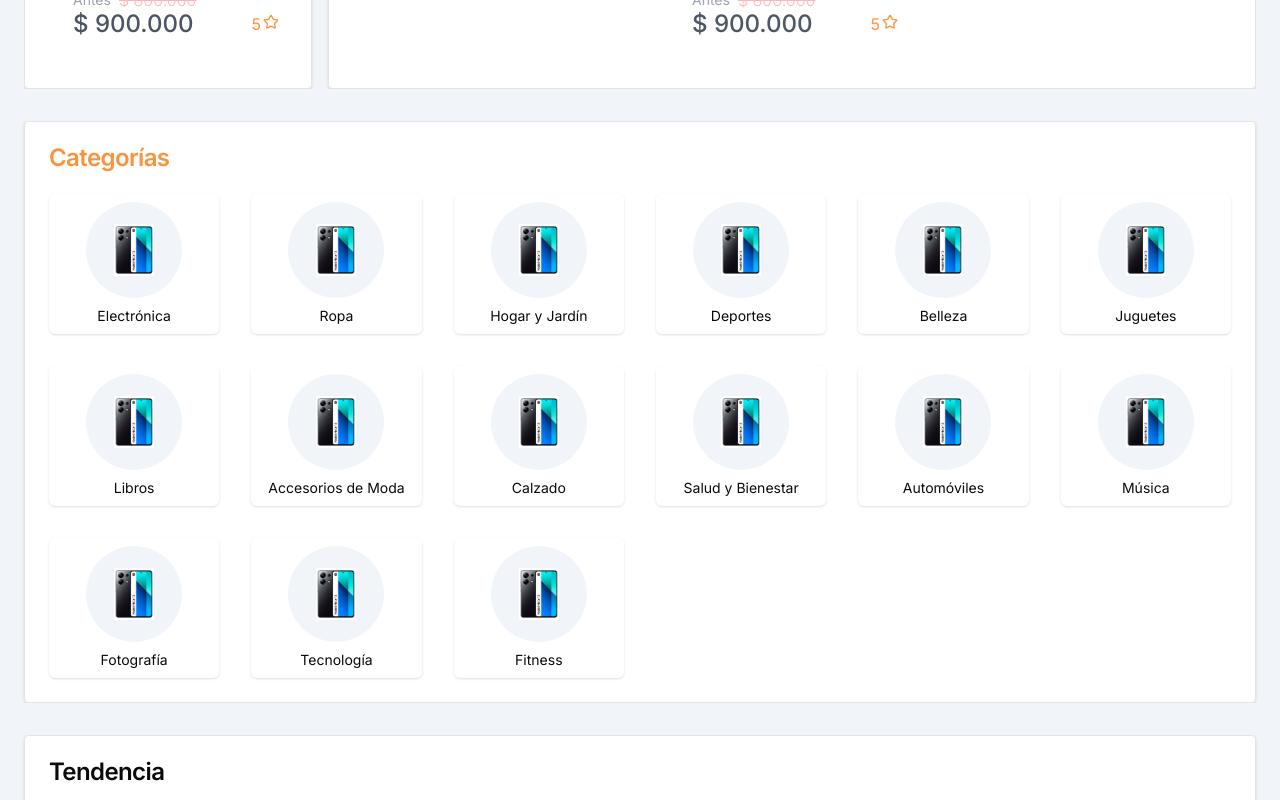
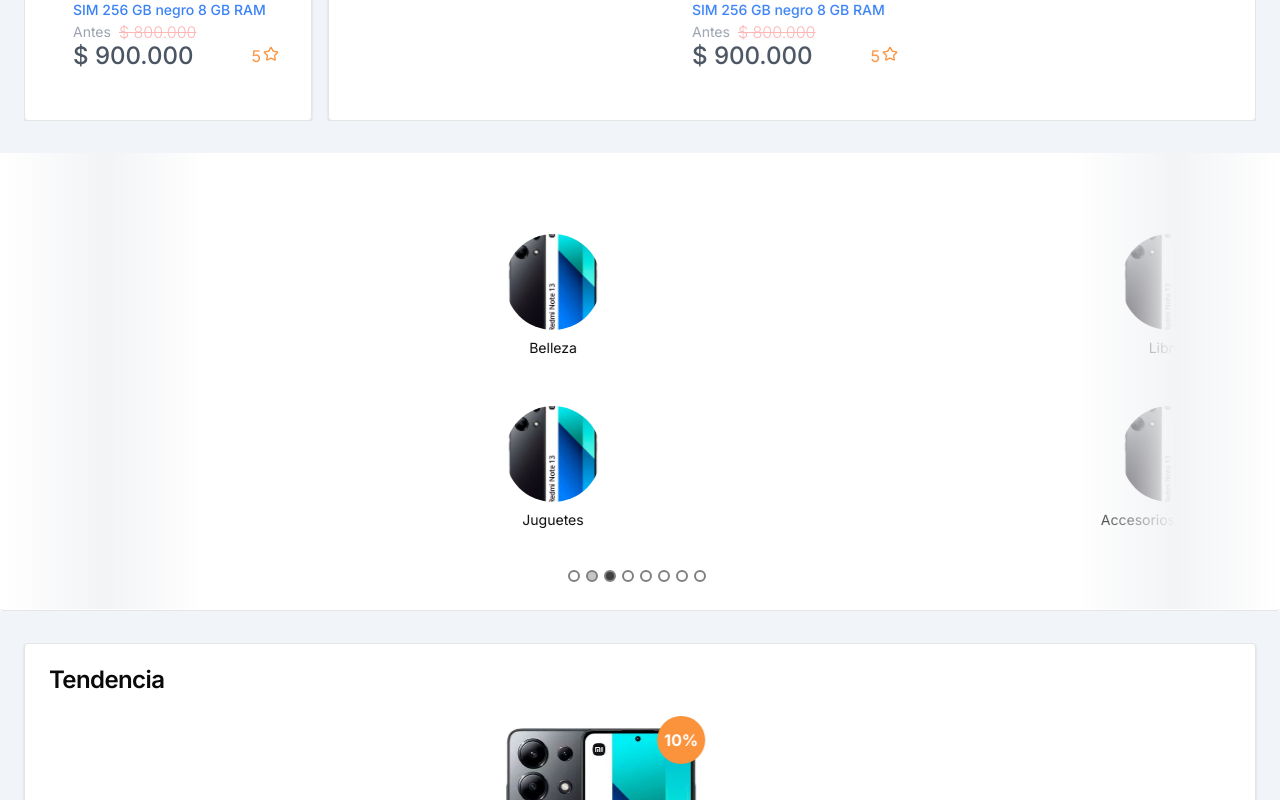
Before and after one commit to EmersonGuerreroDEV/UnderTake-client, a Next.js app: page / in a window 1280 px wide. Shown: the part 1660-2460 px from the top of the page. Built offline with nearby package versions, Linux system fonts and the light colour scheme.

Commit message:
home advance and fixed design in categories

```diff
--- a/src/app/page.tsx
+++ b/src/app/page.tsx
@@ -19,7 +19,18 @@ const HomePage = () => {
           <p>Banner publicitario</p>
         </div>
       </Wrapper>
+
       <More />
+      <Wrapper>
+        <div className='grid w-full grid-cols-2 space-x-8'>
+          <div className='mt-8 grid min-h-52 w-full place-content-center rounded-lg bg-gray-400'>
+            <p>Banner publicitario</p>
+          </div>
+          <div className='mt-8 grid min-h-52 w-full place-content-center rounded-lg bg-gray-400'>
+            <p>Banner publicitario</p>
+          </div>
+        </div>
+      </Wrapper>
     </main>
   );
 };
--- a/src/core/components/common/categories/card.tsx
+++ b/src/core/components/common/categories/card.tsx
@@ -2,14 +2,14 @@ import Image from 'next/image';
 
 const CardCategories = ({ ...props }: any) => {
   return (
-    <div className='flex flex-col items-center rounded-md p-2 shadow'>
+    <div className='flex flex-col items-center rounded-md p-2 '>
       <div className='flex h-24 w-24 items-center justify-center overflow-hidden rounded-full bg-slate-100'>
         <Image
-          width={40}
-          height={40}
+          width={200}
+          height={200}
           src={props?.imagen}
           alt={props?.nombre}
-          objectFit='cover'
+          objectFit='contain'
         />
       </div>
       <h2 className='mt-2 text-center text-sm '>{props?.nombre}</h2>
--- a/src/core/components/common/categories/index.tsx
+++ b/src/core/components/common/categories/index.tsx
@@ -1,27 +1,92 @@
+'use client';
+import Carousel from 'react-multi-carousel';
+import 'react-multi-carousel/lib/styles.css';
 import { categories } from '~/core/config/data';
 import { Card, CardContent, CardHeader, CardTitle } from '../../ui/card';
 import Wrapper from '../../ui/wrapper';
 import CardCategories from './card';
 
-const Categories = () => {
+interface Category {
+  id: string;
+  nombre: string;
+}
+
+const Categories: React.FC = () => {
+  const responsive = {
+    desktop: {
+      breakpoint: { max: 3000, min: 1024 },
+      items: 6,
+      slidesToSlide: 1
+    },
+    tablet: {
+      breakpoint: { max: 1024, min: 464 },
+      items: 2,
+      slidesToSlide: 1
+    },
+    mobile: {
+      breakpoint: { max: 464, min: 0 },
+      items: 1,
+      slidesToSlide: 1
+    }
+  };
+
   return (
-    <div>
-      <Wrapper>
-        <Card className='w-full'>
+    <div className='relative flex w-full bg-white'>
+      <div className='absolute flex h-[456px] w-full justify-between bg-white'>
+        <div className='z-10 h-full w-52 bg-gradient-to-r from-white via-gray-100 to-transparent' />
+        <div className='z-10 h-full w-52 bg-gradient-to-l from-white via-gray-100 to-transparent' />
+      </div>
+      <Card className='w-full border-x-0 shadow-none'>
+        <Wrapper>
           <CardHeader>
             <CardTitle className='text-orange-400'>Categorías</CardTitle>
           </CardHeader>
-          <CardContent className='w-full '>
-            <div className='grid w-full grid-cols-6 gap-8'>
-              {categories.map((category) => {
-                return <CardCategories key={category.id} {...category} />;
-              })}
-            </div>
-          </CardContent>
-        </Card>
-      </Wrapper>
+        </Wrapper>
+
+        <CardContent className='w-full'>
+          <Carousel
+            responsive={responsive}
+            infinite={true}
+            containerClass='w-full overflow-hidden pb-12'
+            itemClass=''
+            autoPlay
+            arrows={false}
+            autoPlaySpeed={3000}
+            showDots
+          >
+            {categories
+              .reduce<Category[][]>((acc, category, index) => {
+                if (index % 2 === 0) {
+                  //@ts-ignore
+                  acc.push([category]);
+                } else {
+                  //@ts-ignore
+                  acc[acc.length - 1].push(category);
+                }
+                return acc;
+              }, [])
+              .map((pair, index) => (
+                <div
+                  key={index}
+                  className='mx-auto flex w-full flex-col items-center space-y-8'
+                >
+                  {pair.map((category) => (
+                    <div key={category.id} className='flex flex-col'>
+                      <CardCategories {...category} />
+                    </div>
+                  ))}
+                </div>
+              ))}
+          </Carousel>
+        </CardContent>
+      </Card>
     </div>
   );
 };
 
 export default Categories;
+
+interface CardCategoriesProps {
+  id: string;
+  nombre: string;
+}
--- a/src/core/components/common/home/infomation-items/index.tsx
+++ b/src/core/components/common/home/infomation-items/index.tsx
@@ -73,9 +73,9 @@ const InformationItems = () => {
             {InformationHome.map((item) => {
               return (
                 <CarouselItem key={item.title} className='basis-1/5'>
-                  <Card className='mx-auto h-72 max-w-52'>
+                  <Card className='mx-auto h-80 max-w-52'>
                     <CardHeader>
-                      <CardTitle className='text-center'>
+                      <CardTitle className='text-center text-lg'>
                         {item.title}
                       </CardTitle>
                     </CardHeader>
@@ -83,7 +83,7 @@ const InformationItems = () => {
                       <div className='rounded-full bg-slate-50 p-6'>
                         {item.icon}
                       </div>
-                      <CardDescription className='mt-1 h-10 text-center text-xs'>
+                      <CardDescription className='mt-1 h-14 text-center text-xs'>
                         {item.description}
                       </CardDescription>
                     </CardContent>
--- a/src/core/styles/globals.css
+++ b/src/core/styles/globals.css
@@ -74,3 +74,14 @@
     @apply bg-background text-foreground;
   }
 }
+
+.my-carousel .react-multi-carousel-item {
+  display: flex;
+  flex-direction: row;
+  justify-content: space-between; /* Espacio entre los elementos */
+}
+
+.card {
+  flex: 1 0 30%; /* Ajuste para ocupar el 30% del ancho en filas de 3 elementos */
+  margin: 10px; /* Espaciado entre elementos */
+}
--- a/tailwind.config.ts
+++ b/tailwind.config.ts
@@ -108,6 +108,8 @@ const config = {
       backgroundImage: {
         'custom-gradient':
           'linear-gradient(0deg, rgba(255, 255, 255, 0.66) 85%, rgba(255, 255, 250, 0) 100%)',
+        'custom-white':
+          ' background: linear-gradient(90deg, rgba(253, 253, 253, 1) 0%, rgba(249, 249, 249, 1) 29%, rgba(255, 255, 255, 0.1265) 100%)',
         orange: "url('/assets/images/back/orange.jpg')"
       }
     }
```
